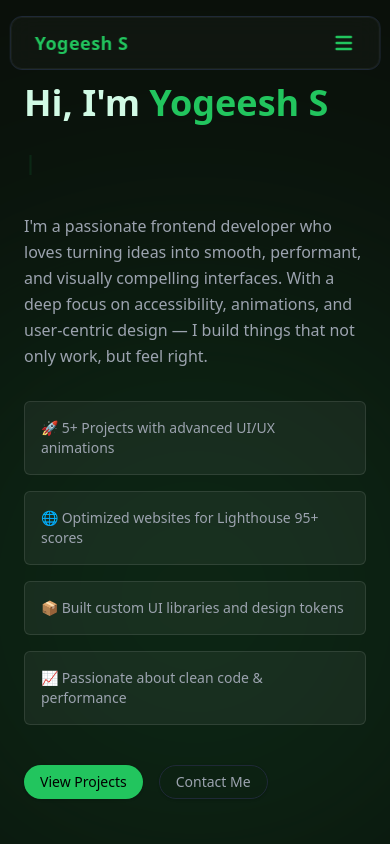
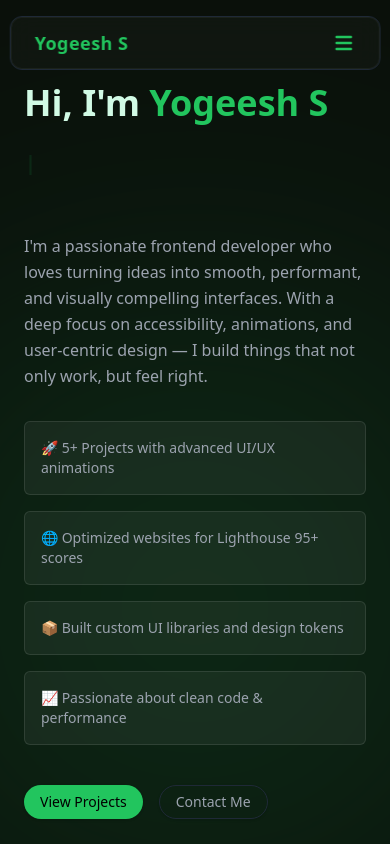
Before and after one commit to yogeesh-s/portfolio_v2, a Next.js app: page /portfolio_v2/ in a window 390 px wide. Shown: the top 844 px of the page. Built offline with nearby package versions, Linux system fonts and the light colour scheme.

Commit message:
fix: responsive fix in hero section

```diff
--- a/package.json
+++ b/package.json
@@ -6,7 +6,7 @@
   "scripts": {
     "dev": "next dev --turbopack",
     "build": "next build",
-    "predeploy": "npm run build && cp public/.nojekyll out/.nojekyll",
+    "predeploy": "npm run build",
     "deploy": "gh-pages -d out",
     "start": "next start",
     "lint": "next lint"
--- a/src/components/Hero.tsx
+++ b/src/components/Hero.tsx
@@ -4,7 +4,7 @@ import { useRef } from 'react';
 import { motion, useInView, Variants } from 'framer-motion';
 import Image from 'next/image';
 import Button from '@/components/Button';
-import Profilepic from '@/assets/profile.jpeg';
+import Profilepic from '@/assets/profile.png';
 import Typewriter from 'typewriter-effect';
 
 // Animation Variant for fade-up
@@ -54,7 +54,7 @@ export default function Hero() {
             initial="hidden"
             animate={inView ? 'visible' : 'hidden'}
             variants={fadeIn}
-            className="text-xl sm:text-2xl md:text-3xl font-semibold text-[var(--accent)] min-h-[40px] sm:h-[40px]"
+            className="text-xl sm:text-2xl md:text-3xl font-semibold text-[var(--accent)] min-h-[60px] sm:min-h-[40px]"
           >
             <Typewriter
               options={{
@@ -72,7 +72,6 @@ export default function Hero() {
               }}
             />
           </motion.div>
-
           <motion.p
             custom={3}
             initial="hidden"
```
Also changed, not shown: src/assets/profile.jpeg (deleted), src/assets/profile.png (added).
